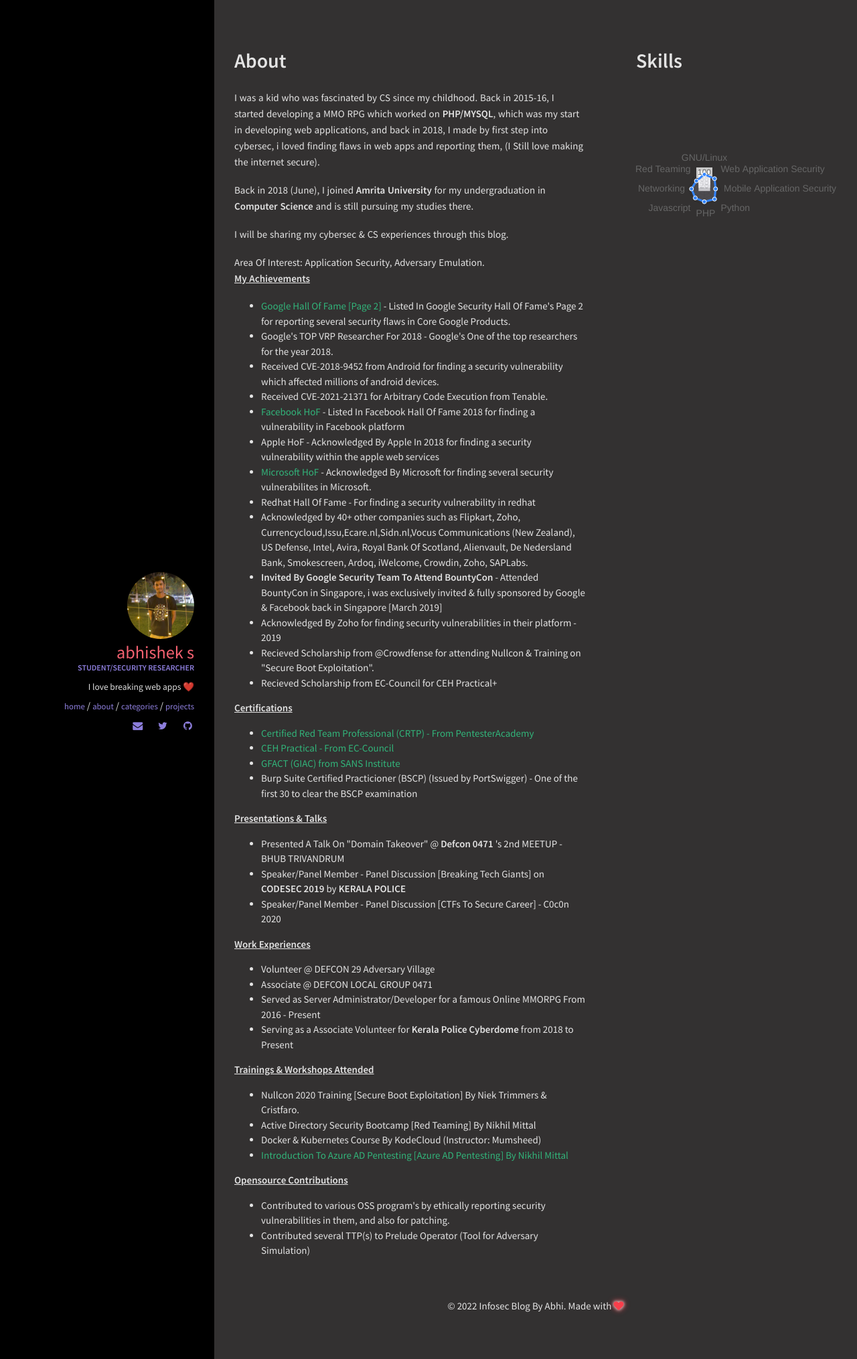
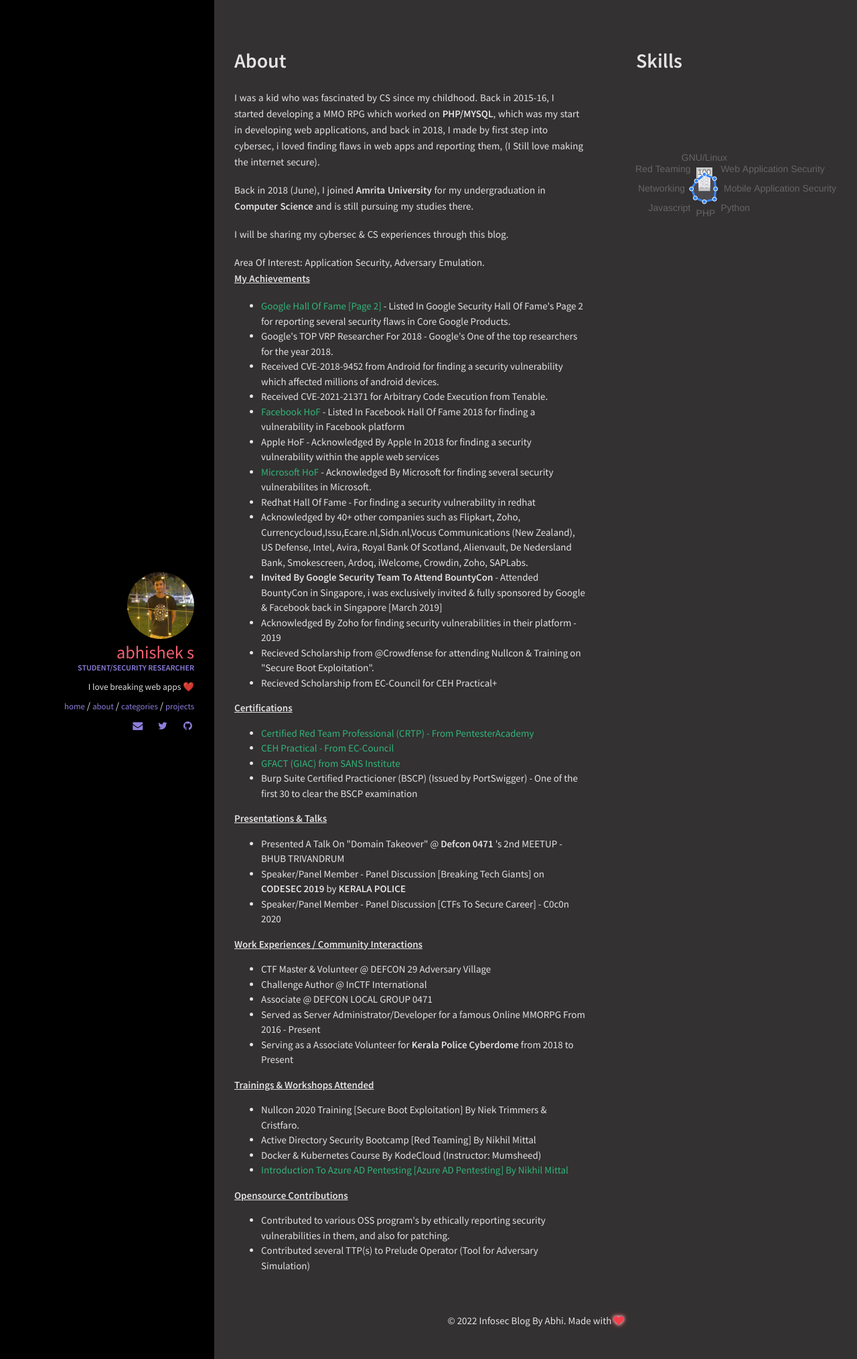
Before and after one commit to abhiabhi2306/abhiabhi2306.github.io, a Jekyll site: the page built from about.html, in a window 1280 px wide. Shown: the whole page at 67% size. Built offline with Jekyll 4.4.1, drawn with Linux system fonts in a browser that asks for light colours; nearby versions of some CDN libraries.

Commit message:
Update about.html

```diff
--- a/_includes/sections/about.html
+++ b/_includes/sections/about.html
@@ -43,9 +43,10 @@
    <li> Speaker/Panel Member - Panel Discussion [CTFs To Secure Career] - C0c0n 2020 </li>
 </ul>
 
-<b><u> Work Experiences </b></u>
+<b><u> Work Experiences / Community Interactions </b></u>
 <ul>
-   <li> Volunteer @ DEFCON 29 Adversary Village
+   <li> CTF Master & Volunteer @ DEFCON 29 Adversary Village </li>
+   <li> Challenge Author @ InCTF International </li>
    <li> Associate @ DEFCON LOCAL GROUP 0471 </li>
    <li> Served as Server Administrator/Developer for a famous Online MMORPG  From 2016 - Present </li>
    <li> Serving as a Associate Volunteer for <b> Kerala Police Cyberdome </b> from 2018 to Present </li>
```
